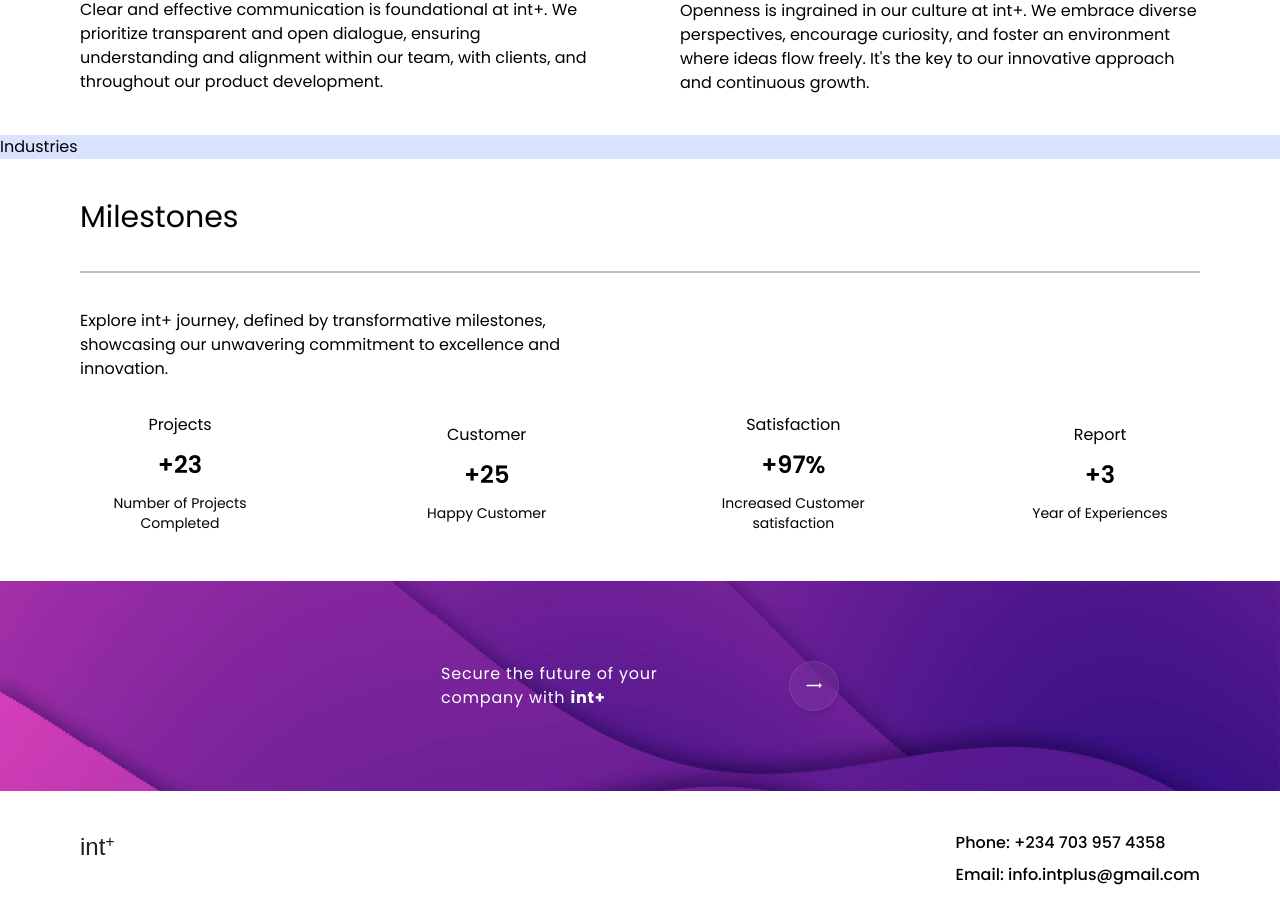
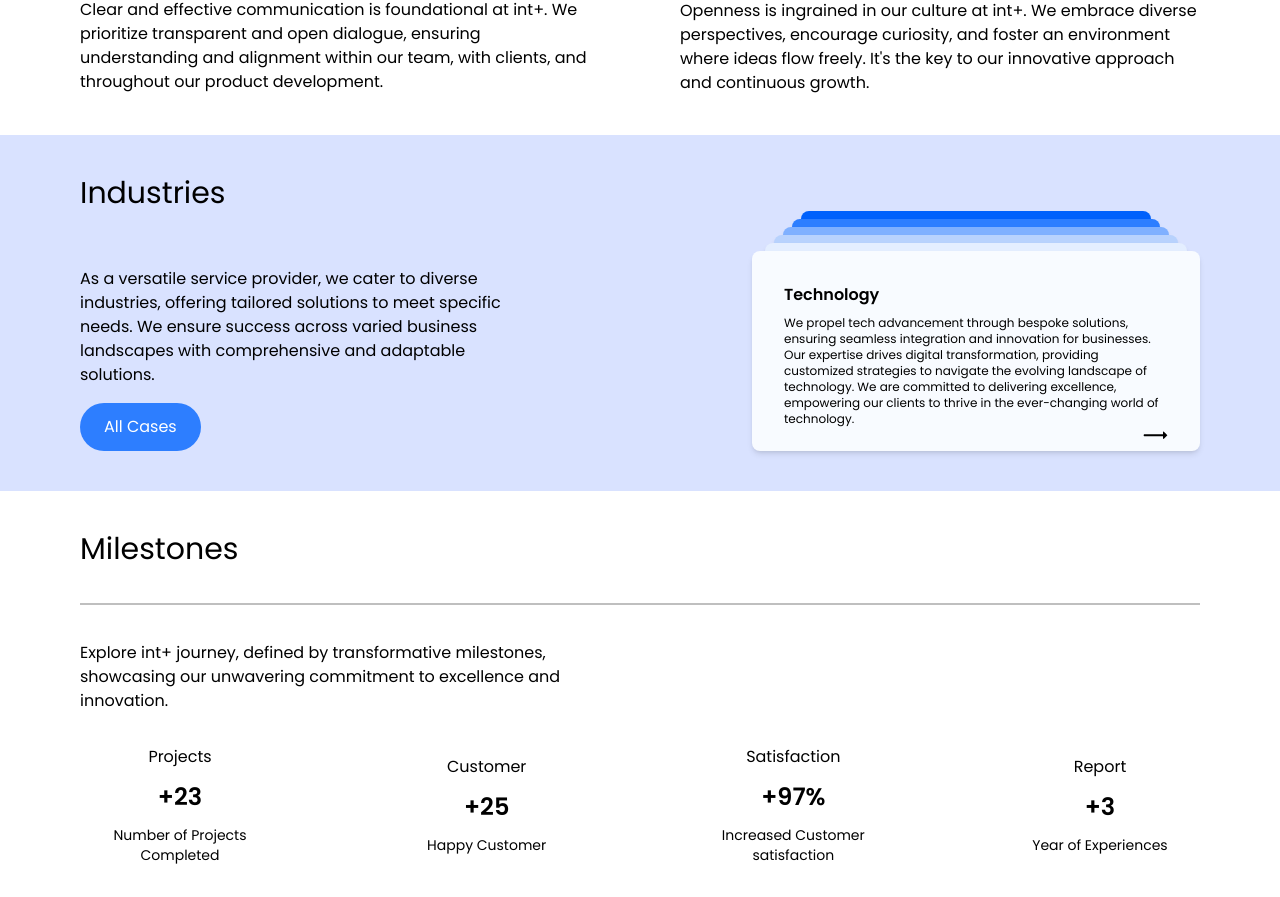
Before and after one commit to Intplus-Tech/intplus-website, a Next.js app: page / in a window 1280 px wide. Shown: the part 2469-3366 px from the top of the page. Built offline with nearby package versions, Linux system fonts and the light colour scheme; a web font is replaced by a local one.

Commit message:
styling chages

```diff
--- a/src/app/components/Industries.jsx
+++ b/src/app/components/Industries.jsx
@@ -1,8 +1,95 @@
 import React from 'react'
+import Image from 'next/image'
 
 const Industries = () => {
   return (
-    <div className='bg-[#D9E2FF] w-full h-auto'>Industries</div>
+    <div className='bg-[#D9E2FF] w-full h-auto px-20 py-10 flex  justify-between'>
+      <div className='flex flex-col gap-4 w-[40%]'>
+        <h1 className='text-3xl text-[#000000] mb-10'>Industries</h1>
+        <p className='text-[#000000]'>As a versatile service provider, we cater to diverse industries, offering tailored solutions to meet specific needs. We ensure success across varied business landscapes with comprehensive and adaptable solutions.</p>
+        <a href='#' className="bg-[#2D7EFF] w-fit py-3 px-6 rounded-full text-white">All Cases</a>
+      </div>
+      <div className='relative h-auto p-2 w-[40%] flex flex-col items-center'>
+        <div className="bg-[#F8FBFF] shadow-md w-[100%] p-8 rounded-lg flex flex-col justify-between gap-1 absolute bottom-0 z-50 h-[200px]">
+          <div className="flex flex-col gap-2">
+            <h1 className="font-semibold">Technology</h1>
+            <p className="text-xs">We propel tech advancement through bespoke solutions, ensuring seamless integration and innovation for businesses. Our expertise drives digital transformation, providing customized strategies to navigate the evolving landscape of technology. We are committed to delivering excellence, empowering our clients to thrive in the ever-changing world of technology.</p>
+          </div>
+          <Image
+            className="flex self-end"
+            src="/blackarrow.svg"
+            alt=''
+            width={25}
+            height={15}
+          />
+        </div>
+        <div className="bg-[#E4EEFF] shadow-md w-[94%] p-8 rounded-lg flex flex-col justify-between gap-1 absolute bottom-2 z-40 h-[200px]">
+          <div className="flex flex-col gap-2">
+            <h1 className="font-semibold">Ecommerce</h1>
+            <p className="text-xs">At PK Innovatives, we propel tech advancement through bespoke solutions, ensuring seamless integration and innovation for businesses. Our expertise drives digital transformation, providing customized strategies to navigate the evolving landscape of technology. We are committed to delivering excellence, empowering our clients to thrive in the ever-changing world of technology.</p>
+          </div>
+          <Image
+            className="flex self-end"
+            src="/blackarrow.svg"
+            alt=''
+            width={25}
+            height={15}
+          />
+        </div>
+        <div className="bg-[#B8D2FD] shadow-md w-[90%] p-8 rounded-lg flex flex-col justify-between gap-1 absolute bottom-4 z-30 h-[200px]">
+          <div className="flex flex-col gap-2">
+            <h1 className="font-semibold">Hospital</h1>
+            <p className="text-xs">At PK Innovatives, we propel tech advancement through bespoke solutions, ensuring seamless integration and innovation for businesses. Our expertise drives digital transformation, providing customized strategies to navigate the evolving landscape of technology. We are committed to delivering excellence, empowering our clients to thrive in the ever-changing world of technology.</p>
+          </div>
+          <Image
+            className="flex self-end"
+            src="/blackarrow.svg"
+            alt=''
+            width={25}
+            height={15}
+          />
+        </div>
+        <div className="bg-[#7FB0FF] shadow-md w-[86%] p-8 rounded-lg flex flex-col justify-between gap-1 absolute bottom-6 z-20 h-[200px]">
+          <div className="flex flex-col gap-2">
+            <h1 className="font-semibold">Manufacturing</h1>
+            <p className="text-xs">At PK Innovatives, we propel tech advancement through bespoke solutions, ensuring seamless integration and innovation for businesses. Our expertise drives digital transformation, providing customized strategies to navigate the evolving landscape of technology. We are committed to delivering excellence, empowering our clients to thrive in the ever-changing world of technology.</p>
+          </div>
+          <Image
+            className="flex self-end"
+            src="/blackarrow.svg"
+            alt=''
+            width={25}
+            height={15}
+          />
+        </div>
+        <div className="bg-[#2D7EFF] shadow-md w-[82%] p-8 rounded-lg flex flex-col justify-between gap-1 absolute bottom-8 z-10 h-[200px]">
+          <div className="flex flex-col gap-2">
+            <h1 className="font-semibold">Education</h1>
+            <p className="text-xs">At PK Innovatives, we propel tech advancement through bespoke solutions, ensuring seamless integration and innovation for businesses. Our expertise drives digital transformation, providing customized strategies to navigate the evolving landscape of technology. We are committed to delivering excellence, empowering our clients to thrive in the ever-changing world of technology.</p>
+          </div>
+          <Image
+            className="flex self-end"
+            src="/blackarrow.svg"
+            alt=''
+            width={25}
+            height={15}
+          />
+        </div>
+        <div className="bg-[#0061FC] shadow-md w-[78%] p-8 rounded-lg flex flex-col justify-between gap-1 absolute bottom-10 z-0 h-[200px]">
+          <div className="flex flex-col gap-2">
+            <h1 className="font-semibold">Logistic & Shipping</h1>
+            <p className="text-xs">At PK Innovatives, we propel tech advancement through bespoke solutions, ensuring seamless integration and innovation for businesses. Our expertise drives digital transformation, providing customized strategies to navigate the evolving landscape of technology. We are committed to delivering excellence, empowering our clients to thrive in the ever-changing world of technology.</p>
+          </div>
+          <Image
+            className="flex self-end"
+            src="/blackarrow.svg"
+            alt=''
+            width={25}
+            height={15}
+          />
+        </div>
+      </div>
+    </div>
   )
 }
 
--- a/tailwind.config.js
+++ b/tailwind.config.js
@@ -11,6 +11,7 @@ module.exports = {
         "homepageBackground" : "url('/homepage-background.svg')",
         "solutionsBackground" : "url('/solutions.svg')",
         "contactpromoBackground" : "url('/contactpromo.svg')",
+        "industriesBackground" : "url('/industries.svg')",
       },
       fontFamily:{
         calistoga : ['var(--font-calistoga)']
```
Also changed, not shown: public/industries.svg (added).
